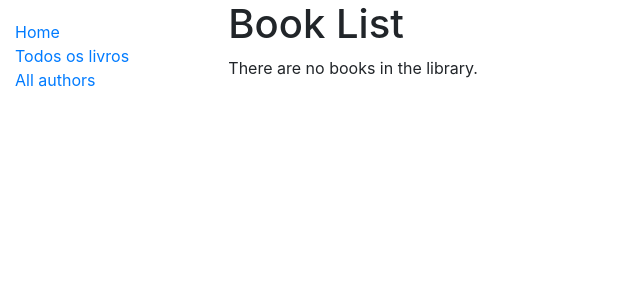
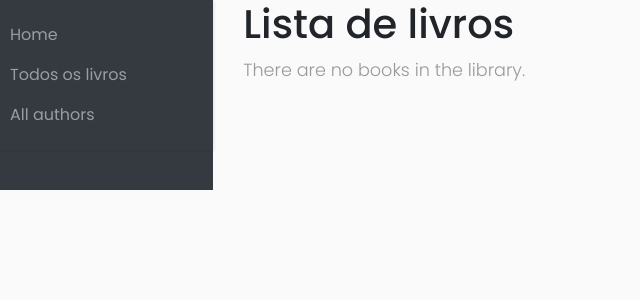
Before and after one commit to Natanaelpvh/Biblioteca, a Django app: page /catalogo/livros/ in a window 1280 px wide. Shown: the top 300 px of the page, without its empty margins (0-640 px from the left). Run offline with Django 3.2, Linux system fonts and the light colour scheme; data that the repository does not hold is empty; some libraries are stand-ins or nearby versions.

Commit message:
Atualizando a template

```diff
--- a/livrarialocal/catalogo/static/css/styles.css
+++ b/livrarialocal/catalogo/static/css/styles.css
@@ -1,5 +1,180 @@
-.sidebar-nav {
-    margin-top: 20px;
-    padding: 0;
-    list-style: none;
-}
+   @import "https://fonts.googleapis.com/css?family=Poppins:300,400,500,600,700";
+    body {
+      font-family: 'Poppins', sans-serif;
+      background: #fafafa;
+    }
+
+    p {
+      font-family: 'Poppins', sans-serif;
+      font-size: 1.1em;
+      font-weight: 300;
+      line-height: 1.7em;
+      color: #999;
+    }
+
+    a,
+    a:hover,
+    a:focus {
+      color: inherit;
+      text-decoration: none;
+      transition: all 0.3s;
+    }
+
+    .navbar {
+      padding: 15px 10px;
+      background: #fff;
+      border: none;
+      border-radius: 0;
+      margin-bottom: 40px;
+      box-shadow: 1px 1px 3px rgba(0, 0, 0, 0.1);
+    }
+
+    .navbar-btn {
+      box-shadow: none;
+      outline: none !important;
+      border: none;
+    }
+
+    .line {
+      width: 100%;
+      height: 1px;
+      border-bottom: 1px dashed #ddd;
+      margin: 40px 0;
+    }
+    /* ---------------------------------------------------
+    SIDEBAR STYLE
+----------------------------------------------------- */
+
+    #sidebar {
+      width: 250px;
+      position: fixed;
+      top: 0;
+      left: 0;
+      height: 100vh;
+      z-index: 999;
+      background: #7386D5;
+      color: #fff !important;
+      transition: all 0.3s;
+    }
+
+    #sidebar.active {
+      margin-left: -250px;
+    }
+
+    #sidebar .sidebar-header {
+      padding: 20px;
+      background: #6d7fcc;
+    }
+
+    #sidebar ul.components {
+      padding: 20px 0;
+      border-bottom: 1px solid #47748b;
+    }
+
+    #sidebar ul p {
+      color: #fff;
+      padding: 10px;
+    }
+
+    #sidebar ul li a {
+      padding: 10px;
+      font-size: 1.1em;
+      display: block;
+      color:white;
+    }
+
+    #sidebar ul li a:hover {
+      color: #7386D5;
+      background: #fff;
+    }
+
+    #sidebar ul li.active>a,
+    a[aria-expanded="true"] {
+      color: #fff;
+      background: #6d7fcc;
+    }
+
+    a[data-toggle="collapse"] {
+      position: relative;
+    }
+
+    a[aria-expanded="false"]::before,
+    a[aria-expanded="true"]::before {
+      content: '\e259';
+      display: block;
+      position: absolute;
+      right: 20px;
+      font-family: 'Glyphicons Halflings';
+      font-size: 0.6em;
+    }
+
+    a[aria-expanded="true"]::before {
+      content: '\e260';
+    }
+
+    ul ul a {
+      font-size: 0.9em !important;
+      padding-left: 30px !important;
+      background: #6d7fcc;
+    }
+
+    ul.CTAs {
+      padding: 20px;
+    }
+
+    ul.CTAs a {
+      text-align: center;
+      font-size: 0.9em !important;
+      display: block;
+      border-radius: 5px;
+      margin-bottom: 5px;
+    }
+
+    a.download {
+      background: #fff;
+      color: #7386D5;
+    }
+
+    a.article,
+    a.article:hover {
+      background: #6d7fcc !important;
+      color: #fff !important;
+    }
+    /* ---------------------------------------------------
+    CONTENT STYLE
+----------------------------------------------------- */
+
+    #content {
+      width: calc(100% - 250px);
+      padding: 40px;
+      min-height: 100vh;
+      transition: all 0.3s;
+      position: absolute;
+      top: 0;
+      right: 0;
+    }
+
+    #content.active {
+      width: 100%;
+    }
+    /* ---------------------------------------------------
+    MEDIAQUERIES
+----------------------------------------------------- */
+
+    @media (max-width: 768px) {
+      #sidebar {
+        margin-left: -250px;
+      }
+      #sidebar.active {
+        margin-left: 0;
+      }
+      #content {
+        width: 100%;
+      }
+      #content.active {
+        width: calc(100% - 250px);
+      }
+      #sidebarCollapse span {
+        display: none;
+      }
+    }
--- a/livrarialocal/catalogo/templates/base_generic.html
+++ b/livrarialocal/catalogo/templates/base_generic.html
@@ -10,19 +10,33 @@
   <link rel="stylesheet" href="{% static 'css/styles.css' %}">
 </head>
 <body>
-  <div class="container-fluid">
-    <div class="row">
-      <div class="col-sm-2">
+  <div class="container-fluid h-100">
+        <div class="row h-100">
+            <aside class="col-12 col-md-2 p-0 bg-dark">
                   {% block sidebar %}
-        <ul class="sidebar-nav">
-          <li><a href="{% url 'index' %}">Home</a></li>
-          <li><a href="{% url 'livros' %}">Todos os livros</a></li>
-          <li><a href="">All authors</a></li>
+                 <nav class="navbar navbar-expand navbar-dark bg-dark flex-md-column flex-row align-items-start">
+                        <div class="collapse navbar-collapse">
+                            <ul class="flex-md-column flex-row navbar-nav w-100 justify-content-between">
+                              <li class="nav-item"><a class="nav-link pl-0" href="{% url 'index' %}">Home</a></li>
+                              <li class="nav-item"><a class="nav-link pl-0" href="{% url 'livros' %}">Todos os livros</a></li>
+                              <li class="nav-item"><a class="nav-link pl-0" href="">All authors</a></li>
                             </ul>
+                        </div>
+                </nav>
                  {% endblock %}
-      </div>
+             </aside>
+            <main class="col">
               <div class="col-sm-10 ">{% block content %}{% endblock %}</div>
+            </main>
         </div>
 </div>
 </body>
+<script src="https://code.jquery.com/jquery-3.5.1.slim.min.js" integrity="sha384-DfXdz2htPH0lsSSs5nCTpuj/zy4C+OGpamoFVy38MVBnE+IbbVYUew+OrCXaRkfj" crossorigin="anonymous"></script>
+<script src="https://cdn.jsdelivr.net/npm/bootstrap@4.6.0/dist/js/bootstrap.bundle.min.js" integrity="sha384-Piv4xVNRyMGpqkS2by6br4gNJ7DXjqk09RmUpJ8jgGtD7zP9yug3goQfGII0yAns" crossorigin="anonymous"></script>
+
+<script>
+    $(document).ready(function(){
+      $('[data-toggle="tooltip"]').tooltip();
+    });
+</script>
 </html>
--- a/livrarialocal/catalogo/templates/catalogo/livro_detail.html
+++ b/livrarialocal/catalogo/templates/catalogo/livro_detail.html
@@ -1,7 +1,7 @@
 {% extends "base_generic.html" %}
 
 {% block content %}
-  <h1>Title: {{ livro.titulo }}</h1>
+  <h1>Titulo: {{ livro.titulo }}</h1>
 
   <p><strong>Autor:</strong> <a href="">{{ livro.autor }}</a></p> <!-- author detail link not yet defined -->
   <p><strong>Resumo:</strong> {{ livro.resumo }}</p>
--- a/livrarialocal/catalogo/templates/catalogo/livro_list.html
+++ b/livrarialocal/catalogo/templates/catalogo/livro_list.html
@@ -1,15 +1,18 @@
 {% extends "base_generic.html" %}
 
 {% block content %}
-  <h1>Book List</h1>
+  <h1>Lista de livros</h1>
   {% if livro_list %}
-  <ul>
-    {% for livro in livro_list %}
-      <li>
-        <a href="{{ livro.get_absolute_url }}">{{ livro.titulo }}</a> ({{livro.autor}})
-      </li>
-    {% endfor %}
-  </ul>
+      <div class="list-group">
+          {% for livro in livro_list %}
+
+              <a class="list-group-item list-group-item-action" href="{{ livro.get_absolute_url }}" data-toggle="tooltip" data-placement="top" title=" {{ livro.titulo }}">
+                {{ livro.titulo }} |
+                <span class="badge badge-success">{{livro.autor}}</span>
+              </a>
+
+          {% endfor %}
+      </div>
   {% else %}
     <p>There are no books in the library.</p>
   {% endif %}
```
Lines whose indentation alone changed are shown as unchanged.
